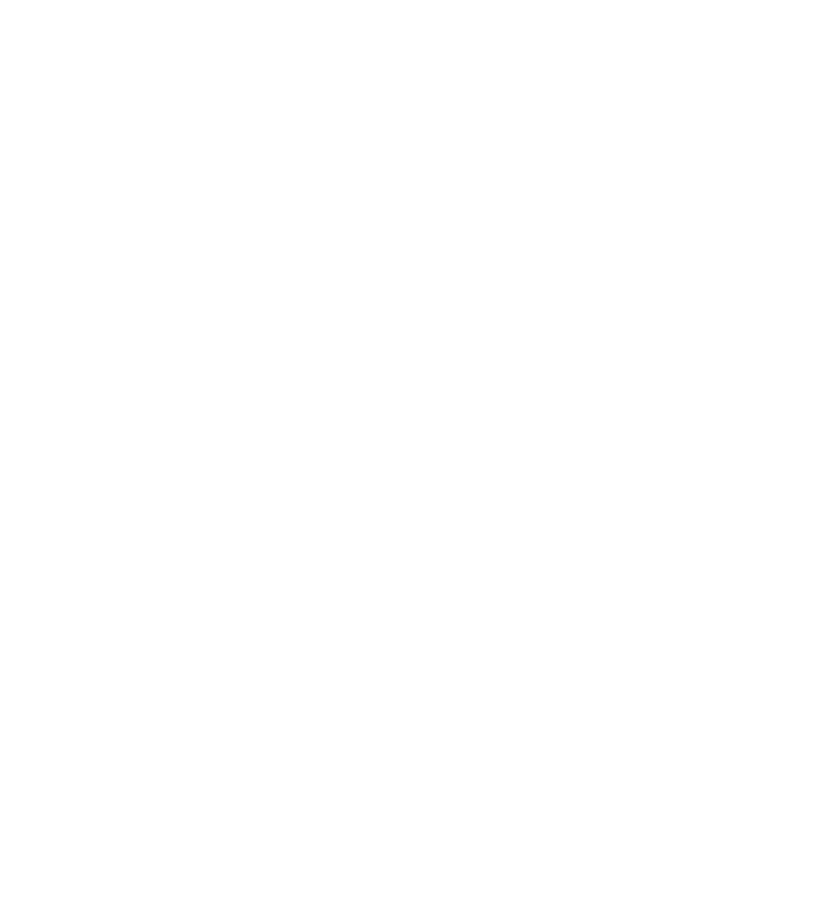
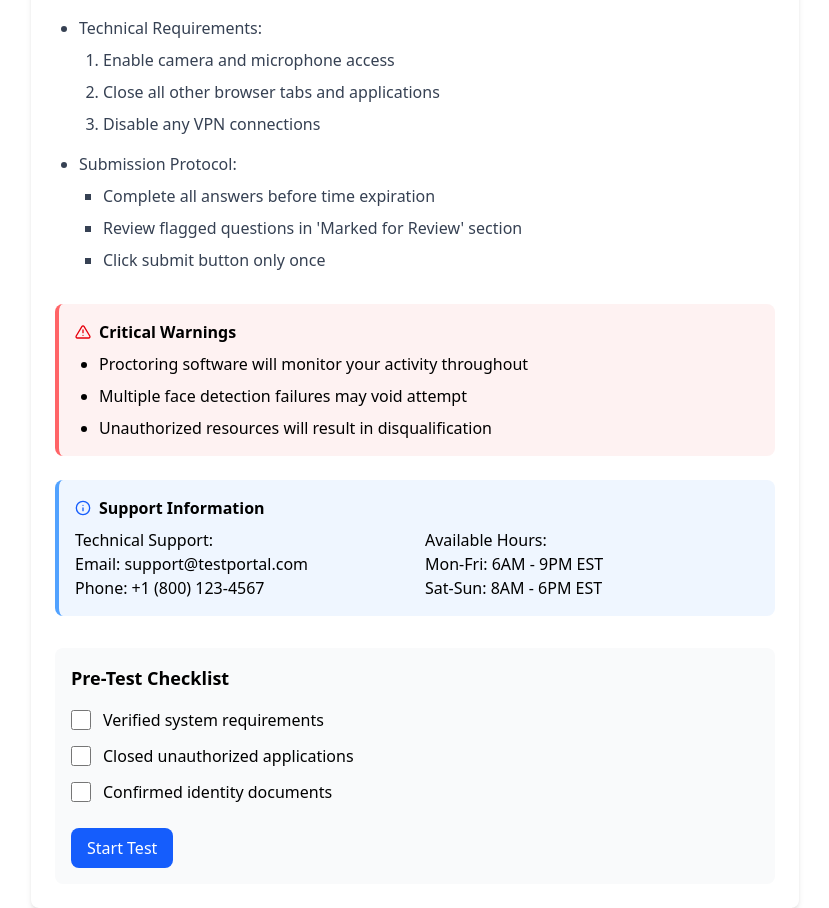
Before and after one commit to viveka941/JobPortal, a React (Vite) app in the folder Frontend/: page /test in a window 1280 px wide. Before the commit this address had no page. Shown: the part 368-1276 px from the top of the page, without its empty margins (225-1054 px from the left). Before the commit the page ends 800 px from the top, so only its background shows below. Built offline with nearby package versions, Linux system fonts and the light colour scheme.

Commit message:
Refactor routing in App component; update MockTest and Test components to handle dynamic question data and improve navigation

```diff
--- a/Frontend/src/App.jsx
+++ b/Frontend/src/App.jsx
@@ -88,7 +88,7 @@
       element: <About />,
     },
     {
-      path: "/test/:id",
+      path: "/test",
       element: <Test />,
     },
     {
--- a/Frontend/src/component/components/MockTest.jsx
+++ b/Frontend/src/component/components/MockTest.jsx
@@ -1,10 +1,12 @@
 import React, { useState } from "react";
-import { Link } from "react-router-dom";
+import { Link, useNavigate } from "react-router-dom";
 import Navbar from "../Navbar";
 
 export default function MockTest() {
   const [searchQuery, setSearchQuery] = useState("");
   const [selectedCategory, setSelectedCategory] = useState("All");
+  const navigate = useNavigate()
+
 
   const mockTests = [
     {
@@ -20,6 +22,7 @@
       img: "https://cdn-icons-png.flaticon.com/512/3135/3135715.png",
       progress: 65,
       highestScore: 82,
+      QuestionData: "/mern.csv",
     },
     {
       id: 2,
@@ -34,6 +37,7 @@
       img: "https://cdn-icons-png.flaticon.com/512/4712/4712043.png",
       progress: 40,
       highestScore: 68,
+      QuestionData: "/programming1.csv",
     },
     {
       id: 3,
@@ -48,6 +52,7 @@
       img: "https://cdn-icons-png.flaticon.com/512/3135/3135823.png",
       progress: 85,
       highestScore: 95,
+      QuestionData: "/pr.csv",
     },
     {
       id: 4,
@@ -62,6 +67,7 @@
       img: "https://cdn-icons-png.flaticon.com/512/4712/4712055.png",
       progress: 25,
       highestScore: 58,
+      QuestionData: "/mern.csv",
     },
   ];
 
@@ -76,9 +82,12 @@
     return matchesSearch && matchesCategory;
   });
 
+  const handleTestButton = (test) => {
+    navigate("/Test", { state: {test }});
+  };
   return (
     <>
-    <Navbar/>
+      <Navbar />
       <div className="min-h-screen bg-gray-50 py-8 px-4 sm:px-6 lg:px-8">
         <div className="max-w-7xl mx-auto">
           {/* Header Section */}
@@ -215,7 +224,7 @@
                   </div>
 
                   {/* Action Buttons */}
-                  <div className="flex gap-2">
+                  {/* <div className="flex gap-2">
                     <Link
                       to={`/test/${test.id}`}
                       className="flex-1 bg-blue-600 text-white py-2 px-4 rounded-lg text-center hover:bg-blue-700 transition-colors"
@@ -237,7 +246,14 @@
                         />
                       </svg>
                     </button>
-                  </div>
+                  </div> */}
+
+                  <button
+                    onClick={() => handleTestButton(test)}
+                    className="flex-1 bg-blue-600 text-white py-2 px-4 rounded-lg text-center hover:bg-blue-700 transition-colors"
+                  >
+                    Start Test
+                  </button>
                 </div>
               </div>
             ))}
--- a/Frontend/src/component/components/MockTest1.jsx
+++ b/Frontend/src/component/components/MockTest1.jsx
@@ -1,14 +1,18 @@
 import React, { useEffect, useState } from "react";
 import Papa from "papaparse";
+import { useLocation } from "react-router-dom";
 
 export default function MockTest1() {
   const [data, setData] = useState([]);
   const [selectedAnswers, setSelectedAnswers] = useState({});
   const [showAnswers, setShowAnswers] = useState({});
+  const location = useLocation();
+  const QuestionData = location.state.QuestionData;
+  console.log(QuestionData)
 
   useEffect(() => {
     const fetchData = async () => {
-      const response = await fetch("/mern.csv");
+      const response = await fetch(QuestionData);
       const text = await response.text();
       const parsed = Papa.parse(text, { header: true, skipEmptyLines: true });
       setData(parsed.data);
@@ -29,9 +33,9 @@
 
   return (
     <div className="p-6 max-w-3xl mx-auto">
-      <h1 className="text-3xl font-bold mb-10 text-center text-indigo-700 tracking-wide">
+      {/* <h1 className="text-3xl font-bold mb-10 text-center text-indigo-700 tracking-wide">
         🚀 MERN Stack Quiz
-      </h1>
+      </h1> */}
 
       {data.length > 0 ? (
         data.map((question, index) => {
--- a/Frontend/src/component/components/Test.jsx
+++ b/Frontend/src/component/components/Test.jsx
@@ -6,9 +6,19 @@
   FiClock,
   FiList,
 } from "react-icons/fi";
-import { NavLink } from "react-router-dom";
+import { NavLink, useLocation, useNavigate } from "react-router-dom";
+
 
 export default function Test() {
+  const location = useLocation();
+  const navigate = useNavigate();
+  const test = location.state?.test
+const QuestionData = test?.QuestionData
+  const handleSubmit =()=>{
+    navigate("/test/test1", {state:{QuestionData}})
+  }
+
+  console.log(QuestionData)
   return (
     <div className="max-w-3xl mx-auto p-6 bg-white rounded-lg shadow-md">
       {/* Header Section */}
@@ -139,11 +149,10 @@
             <span>Confirmed identity documents</span>
           </label>
         </div>
-      <NavLink to="/test/test1">
-        <button className="mt-4 px-4 py-2 bg-blue-600 text-white rounded-lg hover:bg-blue-700 transition duration-200">
-          Start Assessment
-        </button>
-      </NavLink>
+        <button
+          onClick={handleSubmit}
+          className="mt-6 bg-blue-600 text-white py-2 px-4 rounded-lg hover:bg-blue-700 transition-all"
+          > Start Test</button>
       </div>
     </div>
   );
```
Also changed, not shown: Frontend/public/programming.csv (added).
